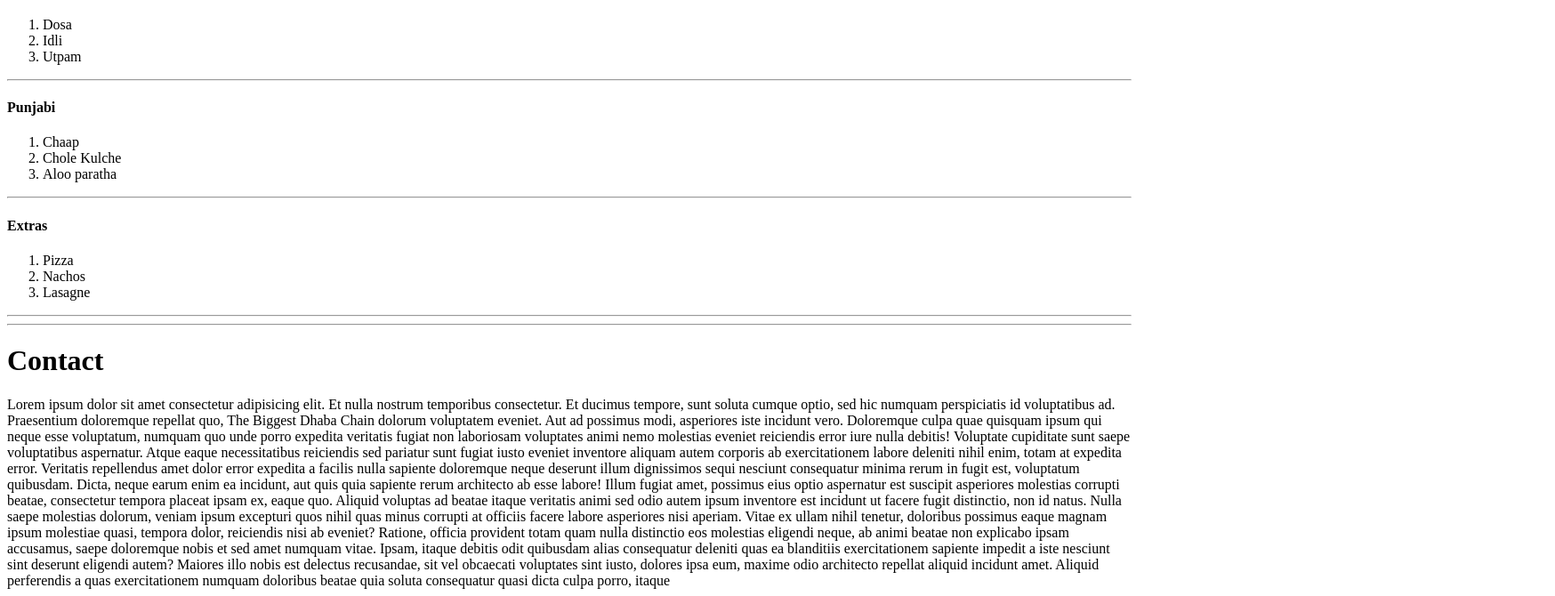
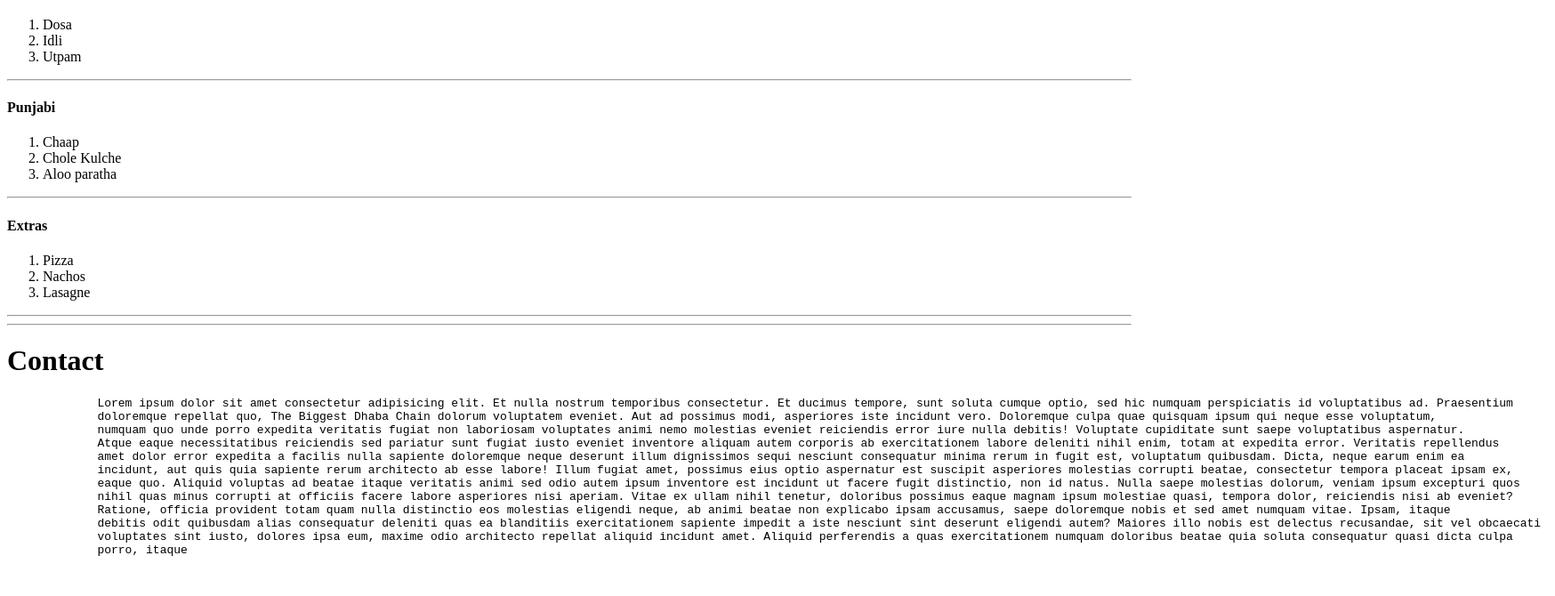
Before and after one commit to gkusumbe7/The-Cat-Photo-App, a plain HTML site: page index.html in a window 1280 px wide. Shown: the part 319-989 px from the top of the page at 89% size, 1748 px wide, since content can reach past the window. Drawn offline with Linux system fonts and the light colour scheme.

Commit message:
add pre tag

```diff
--- a/index.html
+++ b/index.html
@@ -54,7 +54,7 @@
         </ol>
         <hr><hr>
         <h1>Contact</h1>
-        <pre></pre>
+        <pre>
              Lorem ipsum dolor sit amet consectetur adipisicing elit. Et nulla nostrum temporibus consectetur. Et ducimus tempore, sunt soluta cumque optio, sed hic numquam perspiciatis id voluptatibus ad. Praesentium
              doloremque repellat quo, The Biggest Dhaba Chain dolorum voluptatem eveniet. Aut ad possimus modi, asperiores iste incidunt vero. Doloremque culpa quae quisquam ipsum qui neque esse voluptatum,
              numquam quo unde porro expedita veritatis fugiat non laboriosam voluptates animi nemo molestias eveniet reiciendis error iure nulla debitis! Voluptate cupiditate sunt saepe voluptatibus aspernatur.
```
